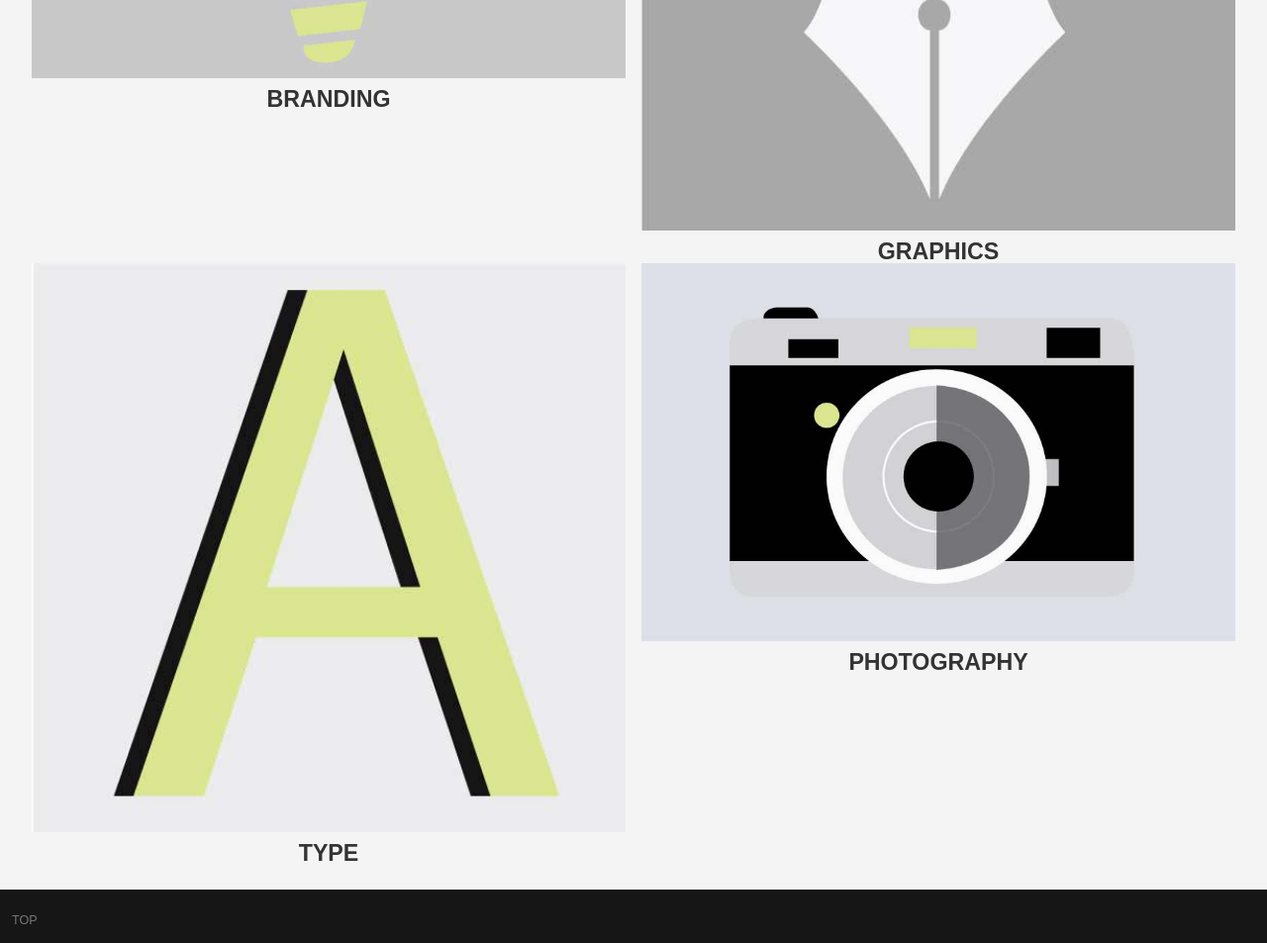
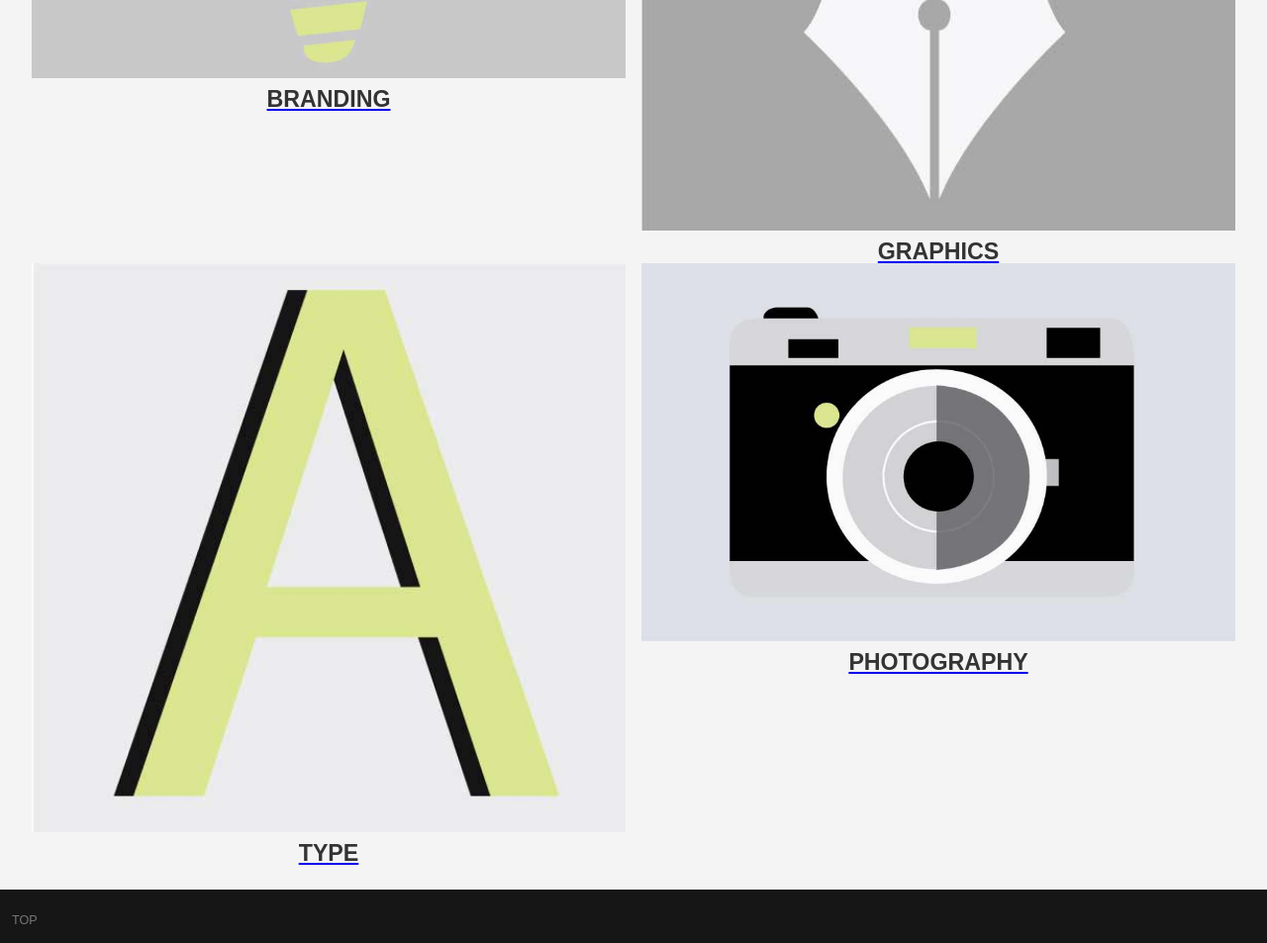
Before and after one commit to saracase/portfolio, a Jekyll site: the page built from index.html, in a window 1280 px wide. Shown: the part 954-1907 px from the top of the page at 99% size. Built offline with Jekyll 4.4.1, drawn with Linux system fonts in a browser that asks for light colours.

Commit message:
Fixing progressive enhancement things, making the words on my home page clickable

```diff
--- a/index.html
+++ b/index.html
@@ -5,20 +5,24 @@ layout: default
     <main id="main" role="main">
         <div class="grid island">
             <div class="island-1-4 unit unit-xs-1 unit-s-1 unit-m-1-2 unit-l-1-2">
-                <a href="{{site.baseurl}}/branding/"><img class="flex piece branding" src="{{site.baseurl}}/images/branding/branding.jpg" alt="Branding pieces that I designed"></a>
+                <a href="{{site.baseurl}}/branding/"><img class="flex piece branding" src="{{site.baseurl}}/images/branding/branding.jpg" alt="Branding pieces that I designed">
                <h2 class="workh2">BRANDING</h2>
+                </a>
             </div>
             <div class="island-1-4 unit unit-xs-1 unit-s-1 unit-m-1-2 unit-l-1-2">
-                <a href="{{site.baseurl}}/graphics/"><img class="flex piece graphics" src="{{site.baseurl}}/images/graphics/graphics.jpg" alt="Graphic pieces that I designed"></a>
+                <a href="{{site.baseurl}}/graphics/"><img class="flex piece graphics" src="{{site.baseurl}}/images/graphics/graphics.jpg" alt="Graphic pieces that I designed">
                 <h2 class="workh2">GRAPHICS</h2>
+                </a>
             </div>
             <div class="island-1-4 unit unit-xs-1 unit-s-1 unit-m-1-2 unit-l-1-2">
-                <a href="{{site.baseurl}}/type/"><img class="flex piece type" src="images/typography/type.jpg" alt="Typography pieces that I designed"></a>
+                <a href="{{site.baseurl}}/type/"><img class="flex piece type" src="images/typography/type.jpg" alt="Typography pieces that I designed">
                 <h2 class="workh2">TYPE</h2>
+                </a>
             </div>
             <div class="island-1-4 unit unit-xs-1 unit-s-1 unit-m-1-2 unit-l-1-2">
-                <a href="{{site.baseurl}}/photography/"><img class="flex piece photography" src="images/photography/photography.jpg" alt="Photographs that I took"></a>
+                <a href="{{site.baseurl}}/photography/"><img class="flex piece photography" src="images/photography/photography.jpg" alt="Photographs that I took">
                 <h2 class="workh2">PHOTOGRAPHY</h2>
+                </a>
             </div>
         </div>
 
```
